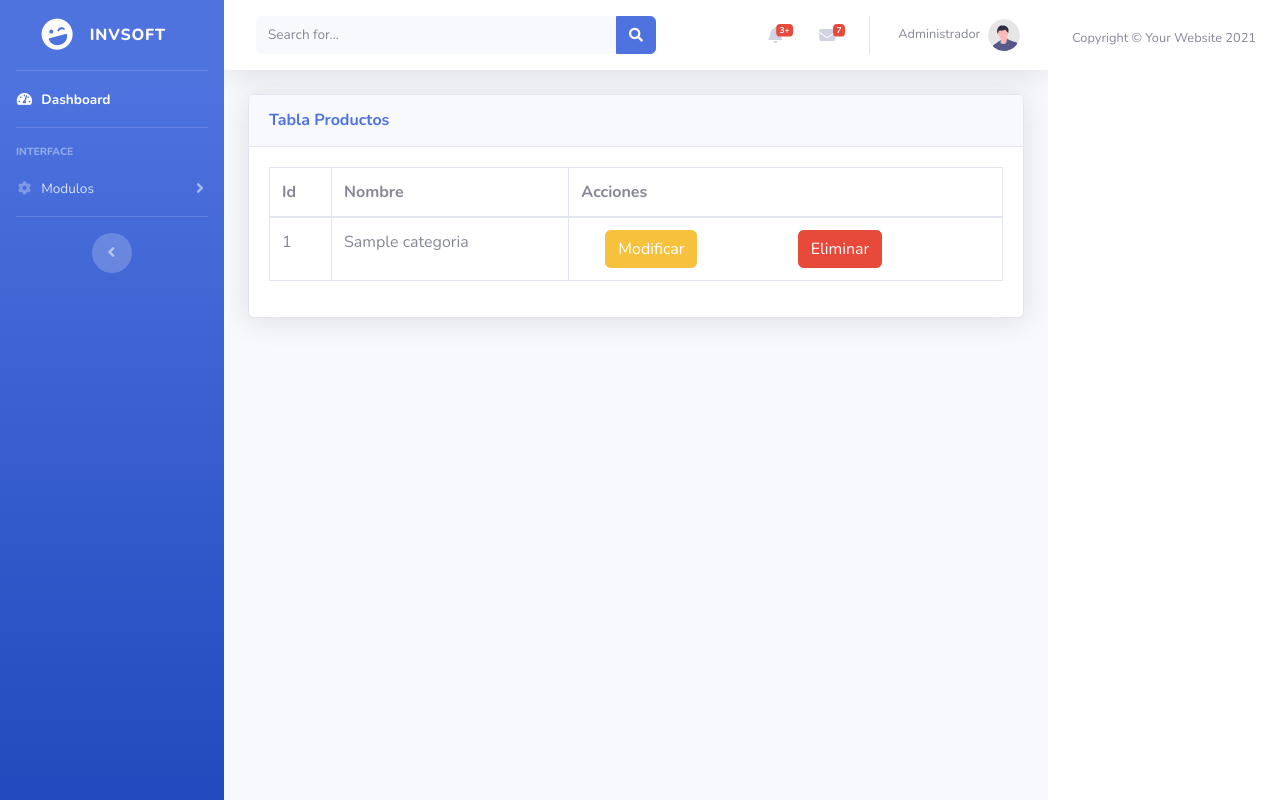
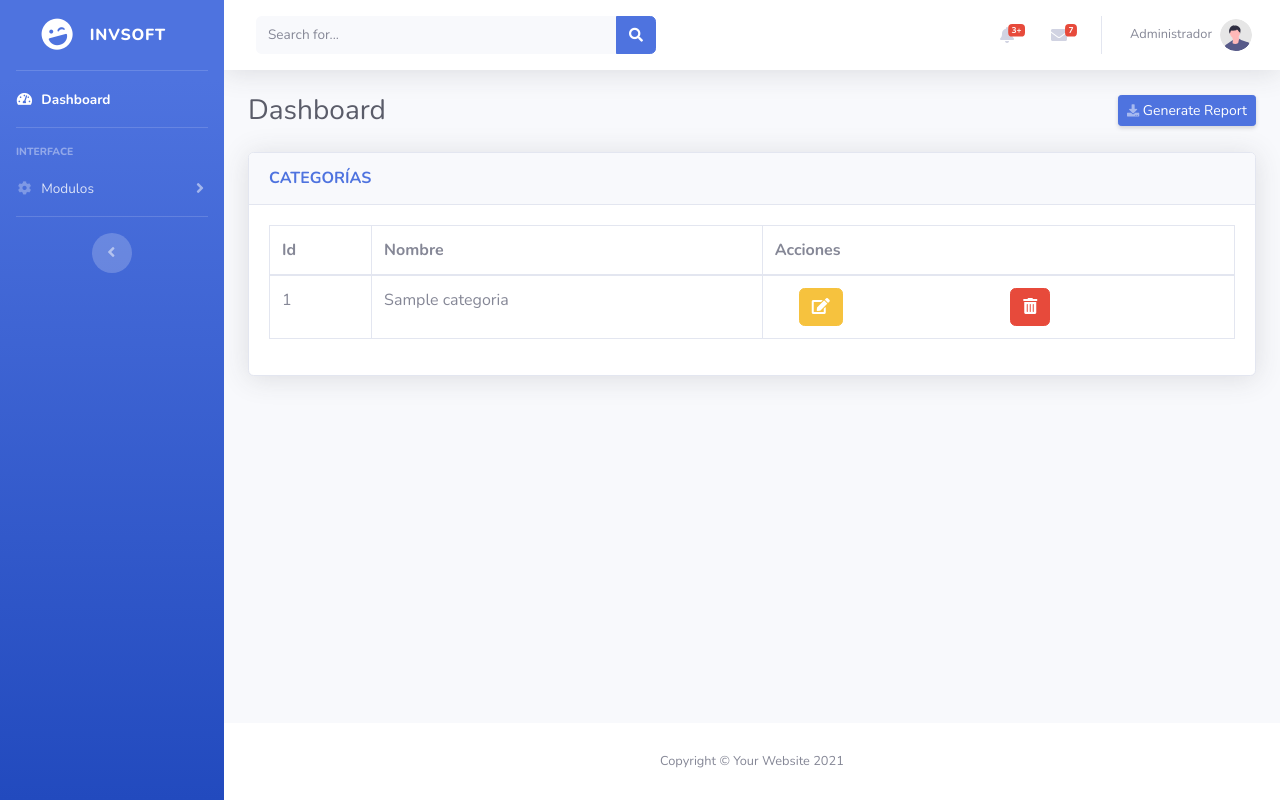
Before and after one commit to emirocampo/modulo_web, a Flask app: template templates/categoria/tables.html in a window 1280 px wide. Run offline with Flask 3, Linux system fonts and the light colour scheme; the template is opened without the code that fills it: most values are stand-ins (such as "Sample title", 1, 10 or a date in 2020); some libraries are stand-ins or nearby versions.

Commit message:
Se ajustan el resto de tablas y los botones de editar y eliminar

```diff
--- a/templates/base_vistas/base.html
+++ b/templates/base_vistas/base.html
@@ -77,10 +77,10 @@
                 >
                   <div class="bg-white py-2 collapse-inner rounded">
                     <h6 class="collapse-header">Modulos:</h6>
-                    <a class="collapse-item" href="buttons.html">Productos</a>
-                    <a class="collapse-item" href="cards.html">Inventarios</a>
-                    <a class="collapse-item" href="cards.html">Categorias</a>
-                    <a class="collapse-item" href="cards.html">Provedores</a>
+                    <a class="collapse-item" href={{url_for('productos')}}>Productos</a>
+                    <a class="collapse-item" href={{url_for('inventarios')}}>Inventarios</a>
+                    <a class="collapse-item" href={{url_for('categorias')}}>Categorias</a>
+                    <a class="collapse-item" href={{url_for('proveedores')}}>Provedores</a>
                   </div>
                 </div>
               </li>
--- a/templates/categoria/tabla-categorias.html
+++ b/templates/categoria/tabla-categorias.html
@@ -1,4 +1,4 @@
-{% extends "/index/base.html" %}
+{% extends "/base_vistas/base.html" %}
 
 {%block content%}
 
--- a/templates/categoria/tables.html
+++ b/templates/categoria/tables.html
@@ -1,26 +1,32 @@
-{% extends "/index/base.html" %}
+{% extends "/base_vistas/base.html" %}
 
 {%block content%}
 
-
   <!-- Begin Page Content -->
   <div class="container-fluid">
-    <!-- Tabla de Datos -->
+    <!-- Page Heading -->
+    <div
+      class="d-sm-flex align-items-center justify-content-between mb-4"
+    >
+      <h1 class="h3 mb-0 text-gray-800">Dashboard</h1>
+      <a
+        href="#"
+        class="d-none d-sm-inline-block btn btn-sm btn-primary shadow-sm"
+        ><i class="fas fa-download fa-sm text-white-50"></i> Generate
+        Report</a
+      >
+    </div>
+    <!-- Content Row -->
+    <div class="row">
+      <!-- Content Column -->
+      <div class="col-lg-12 mb-4">
+        <!-- Project Card Example -->
         <div class="card shadow mb-4">
           <div class="card-header py-3">
-            <div class="row">
-                <div class="col-8">
             <h6 class="m-0 font-weight-bold text-primary">
-                        Tabla Productos
+              CATEGORÍAS
             </h6>
           </div>
-                <!-- Botón Crear Categorias -->
-
-                <!-- Botón Productos -->
-
-            </div>
-        </div>
-        <!-- La tabla -->
           <div class="card-body">
             <div class="table-responsive">
                 <table class="table table-bordered" id="dataTable" width="100%" cellspacing="0">
@@ -39,8 +45,16 @@
                             <td>
                                 <div class="container">
                                     <div class="row">
-                                        <div class="col"><button type="button" class="btn btn-warning" href="">Modificar</button></div>
-                                    <div class="col"><button type="button" class="btn btn-danger">Eliminar</button></div>
+                                        <div class="col">
+                                            <a href="#" class="btn btn-warning">
+                                                <i class="fas fa-edit"></i>
+                                            </a>
+                                        </div>
+                                        <div class="col">
+                                            <a href="#" class="btn btn-danger">
+                                                <i class="fas fa-trash-alt"></i>
+                                            </a>
+                                        </div>
                                     </div>
                                 </div>
                             </td>
@@ -51,9 +65,11 @@
             </div>
           </div>
         </div>
+
+        <!-- Color System -->
+      </div>
     </div>
   </div>
   <!-- /.container-fluid -->
 
-
-{%endblock%}
+{%endblock %}
--- a/templates/inventario/crear_inventario.html
+++ b/templates/inventario/crear_inventario.html
@@ -1,4 +1,4 @@
-{% extends "/index/base.html" %}
+{% extends "/base_vistas/base.html" %}
 
 {%block content%}
 
--- a/templates/producto/tables.html
+++ b/templates/producto/tables.html
@@ -1,4 +1,4 @@
-{% extends "/index/base.html" %}
+{% extends "/base_vistas/base.html" %}
 
 {%block content%}
 
```
Also changed, not shown: templates/index/index.html (+4 -4 lines), templates/proveedor/tables.html (+33 -17 lines). Lines whose indentation alone changed are shown as unchanged.
